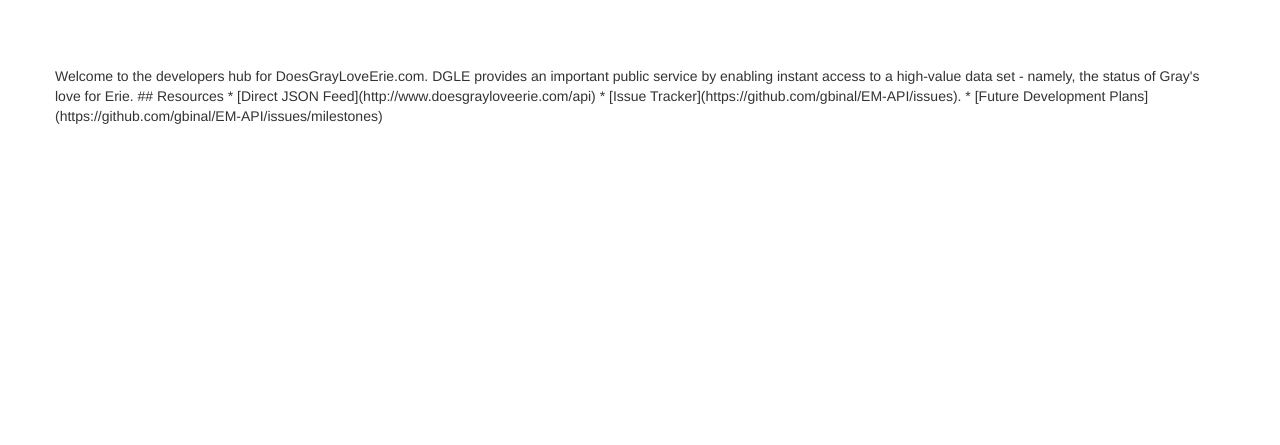
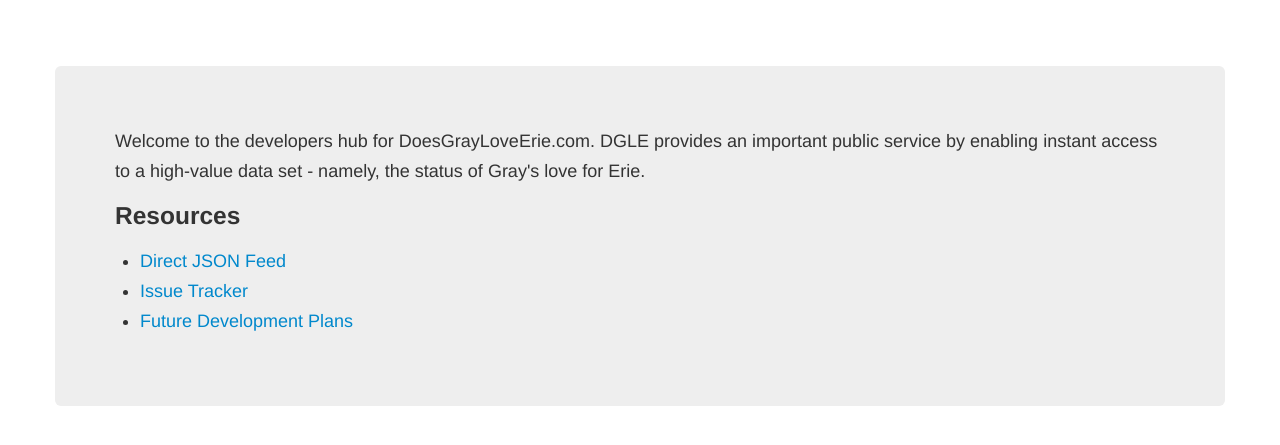
Before and after one commit to gbinal/EM-API, a Jekyll site: the page built from developers.html, in a window 1280 px wide. Shown: the top 445 px of the page. Built offline with Jekyll 4.4.1, drawn with Linux system fonts in a browser that asks for light colours; nearby versions of some CDN libraries.

Commit message:
Update developers.html

```diff
--- a/developers.html
+++ b/developers.html
@@ -2,17 +2,18 @@
 layout: default
 ---
 
-<div style="margin: 60px auto;">
+<div style="margin: 60px auto;" class="hero-unit">
 
 Welcome to the developers hub for DoesGrayLoveErie.com.
 
 DGLE provides an important public service by enabling instant access to a high-value data set - namely, the status of Gray's love for Erie.
 
-## Resources
+<h3>Resources</h3>
 
-* [Direct JSON Feed](http://www.doesgrayloveerie.com/api)
-* [Issue Tracker](https://github.com/gbinal/EM-API/issues).
-* [Future Development Plans](https://github.com/gbinal/EM-API/issues/milestones)
-
+<ul>
+<li><a href="http://www.doesgrayloveerie.com/api">Direct JSON Feed</a></li>
+<li><a href="https://github.com/gbinal/EM-API/issues">Issue Tracker</a></li>
+<li><a href="https://github.com/gbinal/EM-API/issues/milestones">Future Development Plans</a></li>
+</ul>
 
 </div>
```
